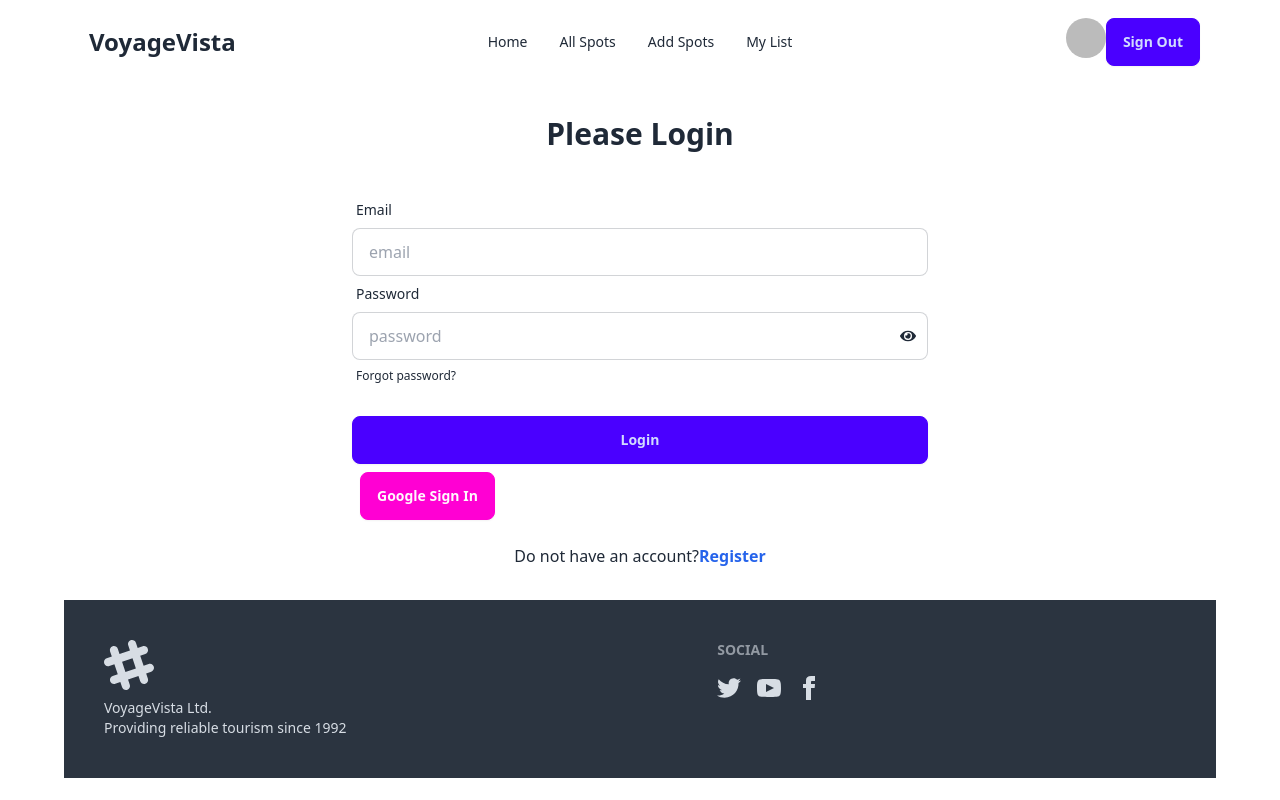
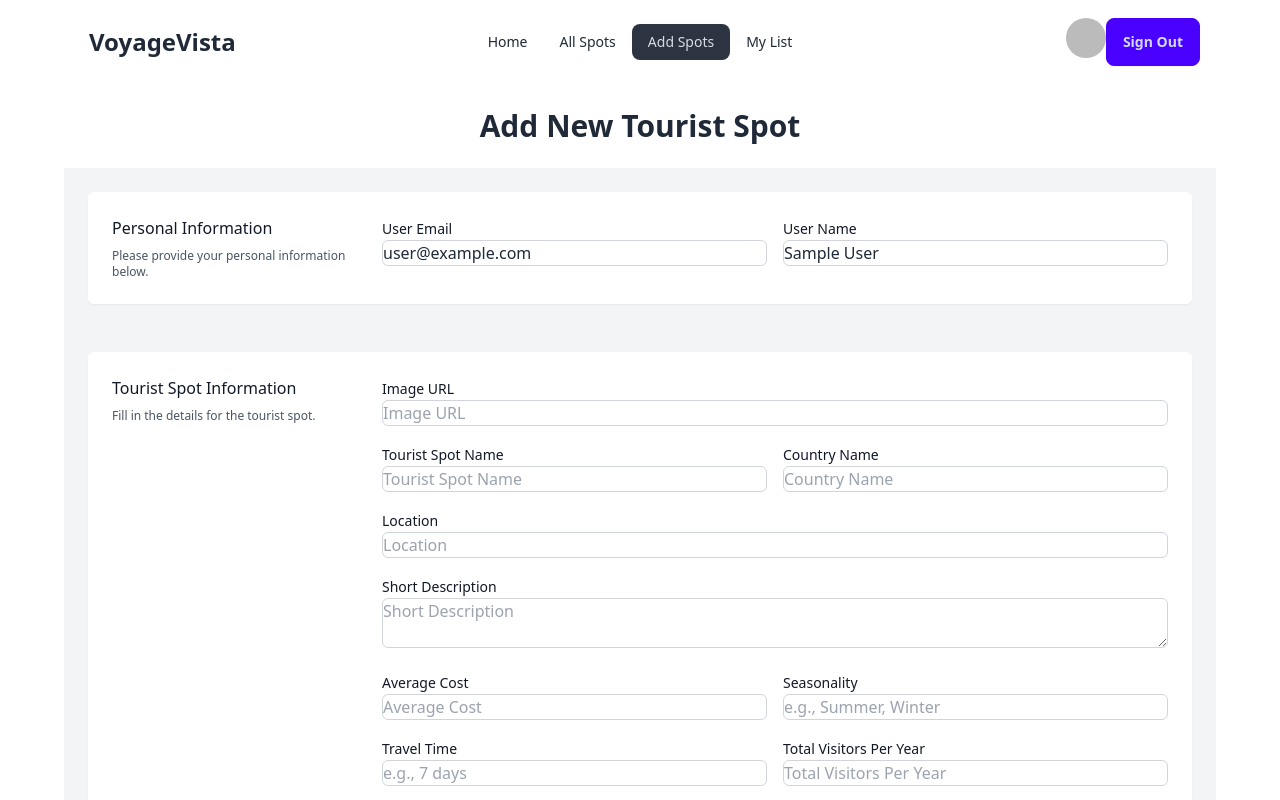
Before and after one commit to Hamed18/VoyageVista-client, a React (Vite) app: page /addspots in a window 1280 px wide. Before the commit this address led to /login. Shown: the top 800 px of the page. Built offline with nearby package versions, Linux system fonts and the light colour scheme; no server answers; sample sign-in values are in the browser's storage.

Commit message:
Page Reload issue solved

```diff
--- a/src/Layout/Root.jsx
+++ b/src/Layout/Root.jsx
@@ -5,7 +5,7 @@ import Footer from "../Shared/Footer";
 
 const Root = () => {
 	return (
-		<div className="max-w-6xl mx-auto">
+		<div className="max-w-6xl mx-auto mx-2">
 			<Navbar></Navbar>
 			<Outlet></Outlet>
 			<Footer></Footer>
--- a/src/Pages/Home/HomeCardDetails.jsx
+++ b/src/Pages/Home/HomeCardDetails.jsx
@@ -22,11 +22,11 @@ const HomeCardDetails = () => {
             <h1 className="text-3xl font-bold leading-tight sm:text-4xl">
               {tourist_spot_name}
             </h1>
-            <p className="text-lg mt-2 flex items-center"><FaMapMarkerAlt className="mr-2" /> {location}, {country_name}</p>
             <h2 className="mt-4 text-gray-700">
               {short_description}
             </h2>
-            <p className="mt-4 flex items-center"><FaMoneyBillWave className="mr-2" /> Average Cost: ${average_cost}</p>
+            <p className="text-lg mt-4 flex items-center"><FaMapMarkerAlt className="mr-2" /> {location}, {country_name}</p>
+            <p className="mt-2 flex items-center"><FaMoneyBillWave className="mr-2" /> Average Cost: ${average_cost}</p>
             <p className="mt-2 flex items-center"><FaCalendarAlt className="mr-2" /> Suitable for {seasonality} season</p>
             <p className="mt-2 flex items-center"><FaClock className="mr-2" /> Travel Time: {travel_time}</p>
             <p className="mt-2 flex items-center"><FaUsers className="mr-2" /> Total Visitors Per Year: {totalVisitorsPerYear}</p>
--- a/src/Providers/AuthProviders.jsx
+++ b/src/Providers/AuthProviders.jsx
@@ -6,7 +6,7 @@ export const AuthContext = createContext(null);
 const auth = getAuth(app);
 
 const AuthProviders = ({children}) => {
-	const [loading,setLoading] = useState(true);  // loader
+	const [loading,setLoading] = useState(true);  // loader for reload error
 
 	const [user,setUser] = useState(null);
 	const createUser = (email,password) => {
@@ -40,7 +40,8 @@ const AuthProviders = ({children}) => {
 		user,
 		createUser,
 		logOut,
-		signIn
+		signIn,
+		loading
 	}
 	return (
 		<AuthContext.Provider value={authInfo}>
--- a/src/Shared/Navbar.jsx
+++ b/src/Shared/Navbar.jsx
@@ -30,7 +30,7 @@ const Navbar = () => {
   );
 
   return (
-    <div className="max-w-6xl mx-auto mt-2">
+    <div className="mt-2">
       <div className="navbar bg-base-100">
         <div className="navbar-start">
           <div className="dropdown">
```
Also changed, not shown: 1 other file (tests, documents, lock files or other folders).
